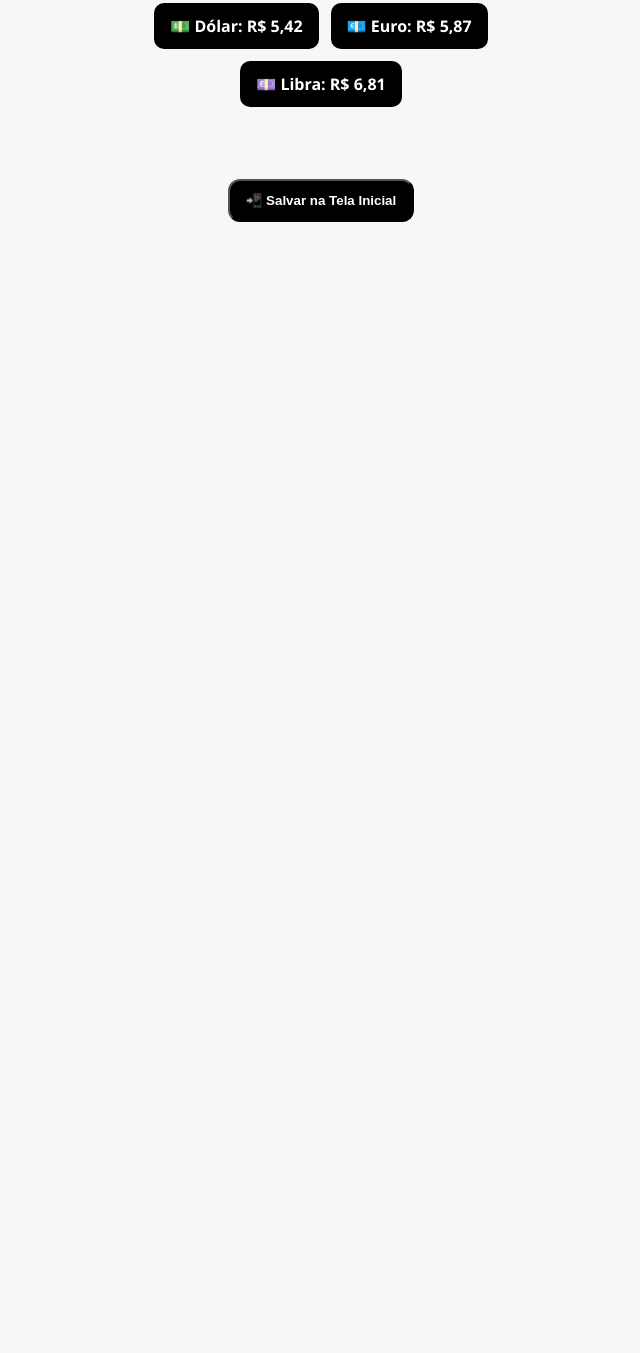
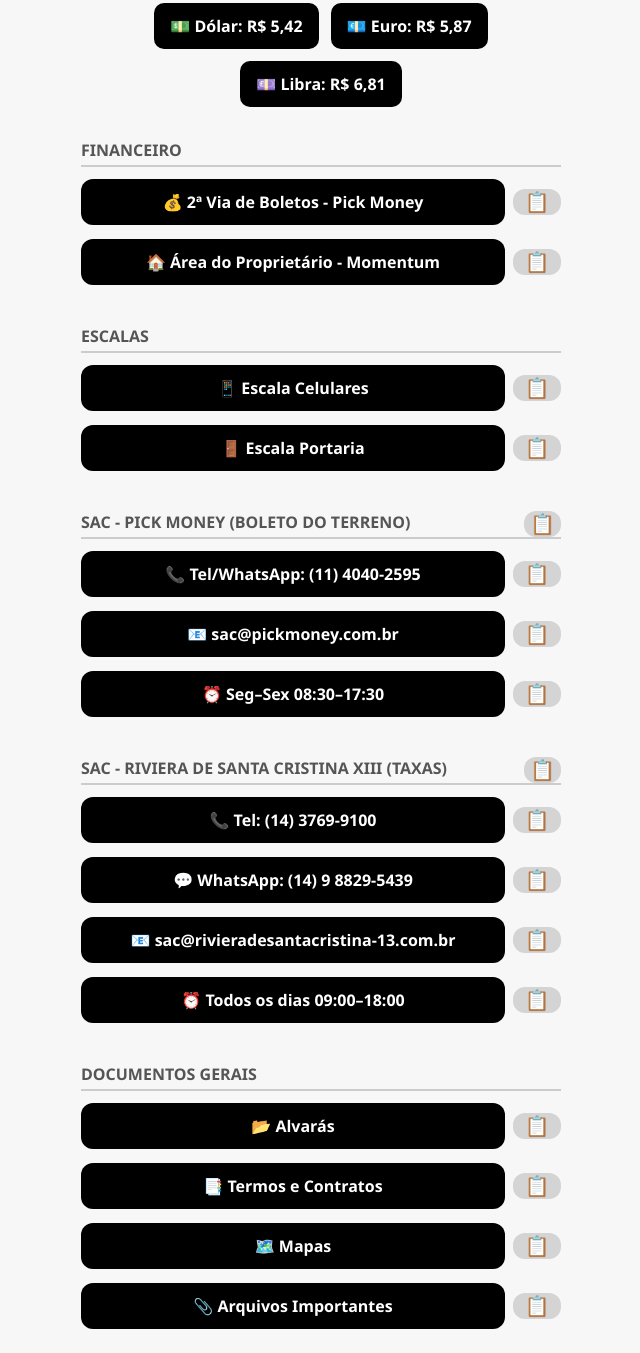
Before and after one commit to guifariariviera/invictus_riviera, a plain HTML site: page index.html in a window 1280 px wide. Shown: the part 327-1680 px from the top of the page, without its empty margins (319-959 px from the left). Before the commit the page ends 800 px from the top, so only its background shows below. Drawn offline with Linux system fonts and the light colour scheme.

Commit message:
Add files via upload

```diff
--- a/index.html
+++ b/index.html
@@ -152,15 +152,101 @@
     <img src="logo_invictus_riviera.jpeg" alt="Logo Invictus" class="logo">
     <h1>Invictus</h1>
     <p class="subtitle">Links úteis para a equipe</p>
+
     <div class="exchange-rates">
       <div class="exchange-box">💵 Dólar: R$ 5,42</div>
       <div class="exchange-box">💶 Euro: R$ 5,87</div>
       <div class="exchange-box">💷 Libra: R$ 6,81</div>
     </div>
-  </div>
+
+    <div class="section">
+      <div class="section-title">Financeiro</div>
+      <div class="link-row">
+        <a href="https://www.pickmoney.com.br/2-via-boleto/" class="link-button">💰 2ª Via de Boletos - Pick Money</a>
+        <button class="copy-btn" onclick="copyText('https://www.pickmoney.com.br/2-via-boleto/')">📋</button>
+      </div>
+      <div class="link-row">
+        <a href="https://www.momentum.com.br/area-do-proprietario" class="link-button">🏠 Área do Proprietário - Momentum</a>
+        <button class="copy-btn" onclick="copyText('https://www.momentum.com.br/area-do-proprietario')">📋</button>
+      </div>
+    </div>
+
+    <div class="section">
+      <div class="section-title">Escalas</div>
+      <div class="link-row">
+        <a href="https://docs.google.com/spreadsheets/d/1bBv7d_bcdR6iqkKA8yNeJS3v274MkXTFBEXAgBqg3r4/edit?usp=sharing" class="link-button">📱 Escala Celulares</a>
+        <button class="copy-btn" onclick="copyText('https://docs.google.com/spreadsheets/d/1bBv7d_bcdR6iqkKA8yNeJS3v274MkXTFBEXAgBqg3r4/edit?usp=sharing')">📋</button>
+      </div>
+      <div class="link-row">
+        <a href="https://docs.google.com/spreadsheets/d/1mZc6zU3vyGDKDv-Oqr42xGSS8SNtsBU4YSumDSjQgy0/edit?usp=sharing" class="link-button">🚪 Escala Portaria</a>
+        <button class="copy-btn" onclick="copyText('https://docs.google.com/spreadsheets/d/1mZc6zU3vyGDKDv-Oqr42xGSS8SNtsBU4YSumDSjQgy0/edit?usp=sharing')">📋</button>
+      </div>
+    </div>
+
+    <div class="section">
+      <div class="section-title">SAC - Pick Money (Boleto do Terreno)
+        <button class="copy-btn" style="float:right;" onclick="copyText(`📞 Tel/WhatsApp: (11) 4040 2595\n📧 sac@pickmoney.com.br\n⏰ Seg–Sex 08:30–17:30`)">📋</button>
+      </div>
+      <div class="link-row">
+        <span class="info-button">📞 Tel/WhatsApp: (11) 4040-2595</span>
+        <button class="copy-btn" onclick="copyText('(11) 4040 2595')">📋</button>
+      </div>
+      <div class="link-row">
+        <span class="info-button">📧 sac@pickmoney.com.br</span>
+        <button class="copy-btn" onclick="copyText('sac@pickmoney.com.br')">📋</button>
+      </div>
+      <div class="link-row">
+        <span class="info-button">⏰ Seg–Sex 08:30–17:30</span>
+        <button class="copy-btn" onclick="copyText('Seg–Sex 08:30–17:30')">📋</button>
+      </div>
+    </div>
+
+    <div class="section">
+      <div class="section-title">SAC - Riviera de Santa Cristina XIII (Taxas)
+        <button class="copy-btn" style="float:right;" onclick="copyText(`📞 Tel: (14) 3769-9100\n💬 WhatsApp: (14) 9 8829-5439\n📧 sac@rivieradesantacristina-13.com.br\n⏰ Todos os dias 09:00–18:00`)">📋</button>
+      </div>
+      <div class="link-row">
+        <span class="info-button">📞 Tel: (14) 3769-9100</span>
+        <button class="copy-btn" onclick="copyText('(14) 3769-9100')">📋</button>
+      </div>
+      <div class="link-row">
+        <span class="info-button">💬 WhatsApp: (14) 9 8829-5439</span>
+        <button class="copy-btn" onclick="copyText('(14) 9 8829-5439')">📋</button>
+      </div>
+      <div class="link-row">
+        <span class="info-button">📧 sac@rivieradesantacristina-13.com.br</span>
+        <button class="copy-btn" onclick="copyText('sac@rivieradesantacristina-13.com.br')">📋</button>
+      </div>
+      <div class="link-row">
+        <span class="info-button">⏰ Todos os dias 09:00–18:00</span>
+        <button class="copy-btn" onclick="copyText('Todos os dias 09:00–18:00')">📋</button>
+      </div>
+    </div>
+
+    <div class="section">
+      <div class="section-title">Documentos Gerais</div>
+      <div class="link-row">
+        <a href="https://drive.google.com/drive/folders/19mpPjA0pjo4jDxZd7hDvArmwdwkSKVmp" class="link-button">📂 Alvarás</a>
+        <button class="copy-btn" onclick="copyText('https://drive.google.com/drive/folders/19mpPjA0pjo4jDxZd7hDvArmwdwkSKVmp')">📋</button>
+      </div>
+      <div class="link-row">
+        <a href="https://drive.google.com/drive/folders/1aFBFKkZjXNMWnGHMUYup23A_JBJYdLSf" class="link-button">📑 Termos e Contratos</a>
+        <button class="copy-btn" onclick="copyText('https://drive.google.com/drive/folders/1aFBFKkZjXNMWnGHMUYup23A_JBJYdLSf')">📋</button>
+      </div>
+      <div class="link-row">
+        <a href="https://drive.google.com/drive/folders/1V902UwQMZQ-2K6PHlU5n6koDiDzZi2_R" class="link-button">🗺️ Mapas</a>
+        <button class="copy-btn" onclick="copyText('https://drive.google.com/drive/folders/1V902UwQMZQ-2K6PHlU5n6koDiDzZi2_R')">📋</button>
+      </div>
+      <div class="link-row">
+        <a href="https://drive.google.com/drive/folders/1BMx_nyTcqhlIdVdGiQLO07igrK7_wMga" class="link-button">📎 Arquivos Importantes</a>
+        <button class="copy-btn" onclick="copyText('https://drive.google.com/drive/folders/1BMx_nyTcqhlIdVdGiQLO07igrK7_wMga')">📋</button>
+      </div>
+    </div>
+
     <div class="save-shortcut" style="text-align:center; margin-top: 40px;">
       <button onclick="alertInstructions()" class="link-button" style="width: 100%;">📲 Salvar na Tela Inicial</button>
     </div>
+  </div>
 
   <script>
     function copyText(text) {
@@ -170,9 +256,7 @@
     }
 
     function alertInstructions() {
-      alert("Para salvar esta página como um app:
-
-No iPhone (Safari): toque em 'Compartilhar' e selecione 'Adicionar à Tela de Início'.\n\nNo Android (Chrome): toque no menu (⋮) e selecione 'Adicionar à tela inicial'.");
+      alert("Para salvar esta página como um app:\n\nNo iPhone (Safari): toque em 'Compartilhar' e selecione 'Adicionar à Tela de Início'.\n\nNo Android (Chrome): toque no menu (⋮) e selecione 'Adicionar à tela inicial'.");
     }
   </script>
 </body>
```
